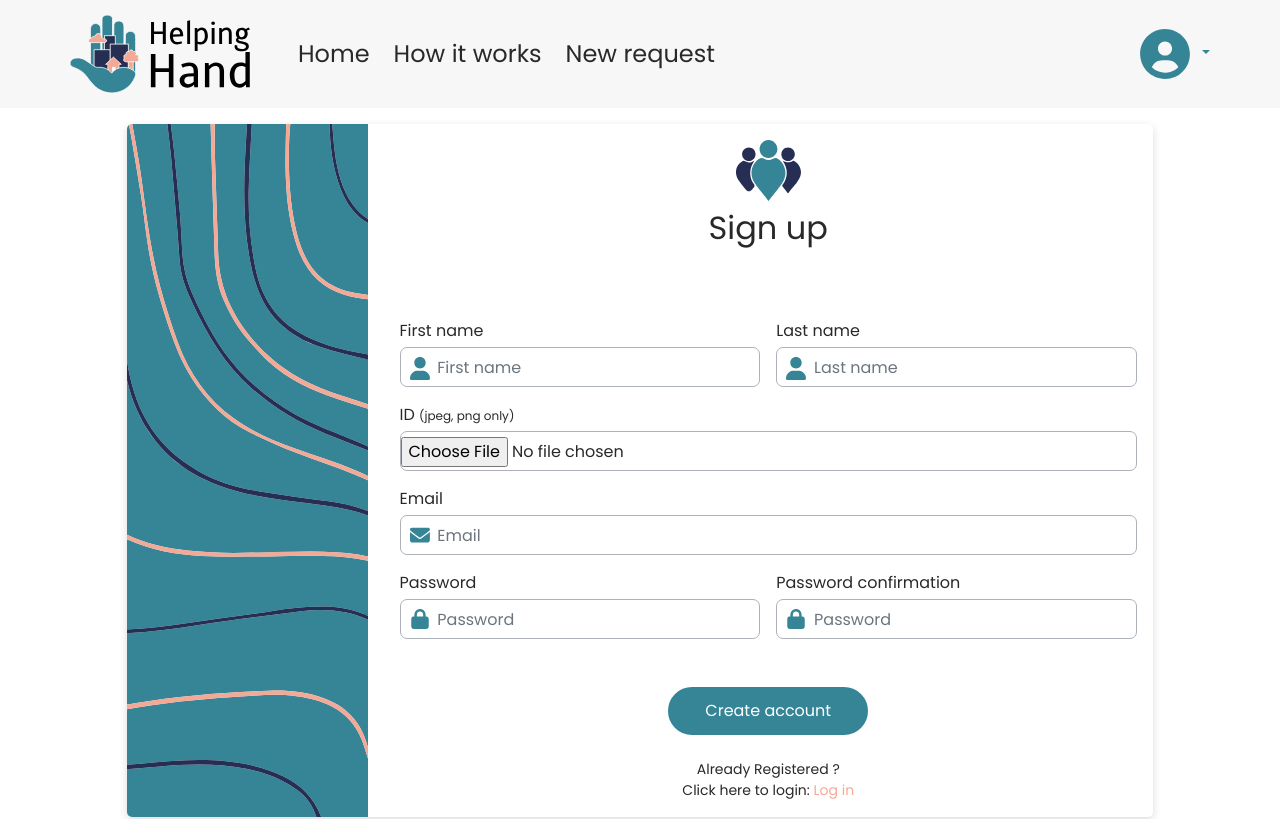
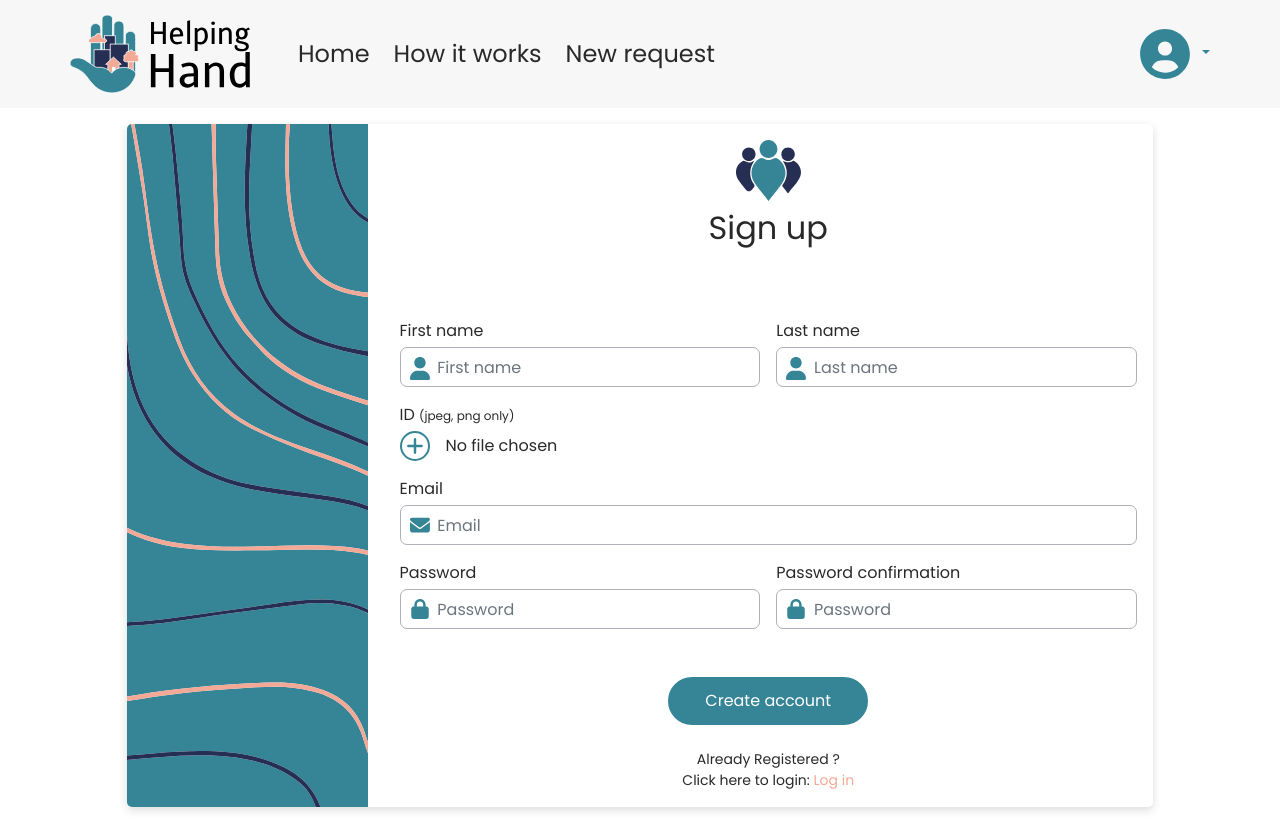
Before and after one commit to MathieuParadis/helping-hand, a React (Create React App) app: page /signup in a window 1280 px wide. Shown: the top 819 px of the page. Built offline with nearby package versions, Linux system fonts and the light colour scheme; what pigeon-maps would draw is missing.

Commit message:
edited Signup page

```diff
--- a/src/components/EditProfileModal.jsx
+++ b/src/components/EditProfileModal.jsx
@@ -13,10 +13,6 @@ const EditProfileModal = ({userData}) => {
   const [id_card, setId_card] = useState(id);
   const hiddenFileInput = useRef(null);
 
-  const handleClick = e => {
-    hiddenFileInput.current.click();
-  };
-
   const closeEditProfileModal = () => {
     const editProfileModal = document.querySelector(".edit-profile-modal");
     editProfileModal.style.visibility = "hidden";
@@ -26,6 +22,10 @@ const EditProfileModal = ({userData}) => {
   const updateInformationRequest = () => {
     alert("updating profile");
   }
+
+  const handleClick = e => {
+    hiddenFileInput.current.click();
+  };
 
   const getFileName = (file) => {
     const indexSlash = file.lastIndexOf("/");
@@ -41,7 +41,6 @@ const EditProfileModal = ({userData}) => {
     const labelHiddenFileInput = document.querySelector("#labelHiddenFileInput");
     labelHiddenFileInput.textContent = getFileName(id_card);
   }
-
 
   return (
     <div className="edit-profile-modal">
@@ -61,7 +60,6 @@ const EditProfileModal = ({userData}) => {
                 <input type="text" className="form-control" id="last-name" aria-describedby="last_name input field" placeholder="Last name" value={lname} onChange={(e) => setLname(e.target.value)} required />
                 <img src={profile_icon} alt="profile_icon" className="profile-icon" />
               </div>
-
               <div className="file-input mb-3">
                 <label htmlFor="ID" className="mb-1">ID&nbsp;<small className="caption">(jpeg, png only)</small></label>
                 <div className="d-flex align-items-center">
--- a/src/pages/Auth/Signup.jsx
+++ b/src/pages/Auth/Signup.jsx
@@ -1,5 +1,5 @@
 // CONFIG IMPORTS
-import React, {useEffect} from 'react';
+import React, {useEffect, useState, useRef} from 'react';
 import { NavLink } from 'react-router-dom';
 
 // ASSETS IMPORTS
@@ -8,11 +8,37 @@ import auth_logo from '../../assets/logos/auth_logo.svg';
 import profile_icon from '../../assets/logos/profile_logo.svg';
 import mail_icon from '../../assets/logos/mail_logo.svg';
 import lock_icon from '../../assets/logos/lock_logo.svg';
+import plus_icon from '../../assets/logos/plus_logo.svg';
+
 
 const Signup = () => {
+  const hiddenFileInput = useRef(null);
+  const [id_card, setId_card] = useState(null);
+
+
+  const handleClick = e => {
+    hiddenFileInput.current.click();
+  };
+
+  const getFileName = (file) => {
+    const indexSlash = file.lastIndexOf("/");
+    const indexBackSlash = file.lastIndexOf("\\");
+    file = file.slice(indexSlash + 1).slice(indexBackSlash + 1);
+
+    const array = file.split(".");
+    const fileName = array[0] + "." + array[array.length-1];
+    return fileName;
+  }
+
+  const handleChange = () => {
+    const labelHiddenFileInput = document.querySelector("#labelHiddenFileInput");
+    labelHiddenFileInput.textContent =  getFileName(id_card);
+  }
+
   const SignupPostRequest = (e) => {
     alert("Signing up");
   }
+
 
   useEffect(() => {
     window.scrollTo(0, 0);
@@ -42,10 +68,20 @@ const Signup = () => {
                     <img src={profile_icon} alt="profile_icon" className="profile-icon" />
                   </div>
                 </div>
-                <div className="file-input mb-3">
+                {/* <div className="file-input mb-3">
                   <label htmlFor="ID" className="mb-1">ID&nbsp;<small className="caption">(jpeg, png only)</small></label>
                   <input type="file" className="" id="file" aria-describedby="file input field" placeholder="" required />
+                </div> */}
+
+              <div className="file-input mb-3">
+                <label htmlFor="ID" className="mb-1">ID&nbsp;<small className="caption">(jpeg, png only)</small></label>
+                <div className="d-flex align-items-center">
+                  <img src={plus_icon} alt="plus_icon" className="plus-icon pointer" onClick={handleClick} />
+                  <p className="m-0 ps-3" id="labelHiddenFileInput">No file chosen</p>
                 </div>
+                <input type="file" className="" id="hiddenFileInput" aria-describedby="file input field" onInput={(e) => setId_card(e.target.value)} onChange={(e) => handleChange()} accept="image/png, image/jpeg" ref={hiddenFileInput} />
+              </div>
+
                 <div className="input mb-3">
                   <label htmlFor="email" className="mb-1">Email</label>
                   <input type="email" className="form-control" id="email" aria-describedby="email input field" placeholder="Email" required />
--- a/src/styles/pages/_signup.scss
+++ b/src/styles/pages/_signup.scss
@@ -66,29 +66,23 @@
         }
 
         .file-input {
-          position: relative;
-          display: block;
-          width: 100%;
-
           .caption {
             font-size: 12px;
           }
 
+          .plus-icon {
+            width: 30px;
+            padding: 5px;
+            border: 2px solid var(--prim-color);
+            border-radius: 50%;
+
+            &:hover, &:focus {
+              transform: scale(1.1);
+            }
+          }
+
           input {
-            border: 1px solid var(--basic-color-grey-dark);
-            border-radius: 7px;
-            width: 100%;
-            height: 2.5em;
-            padding-top: 0.3em;
-            padding-bottom: 0.3em;
-            outline: none;
-
-            &:focus {
-              border: none;
-              outline: none;
-              border-color: var(--prim-color);
-              box-shadow: 0 0 10px var(--prim-color);
-            }
+            display: none;
           }
         }
       }
```
